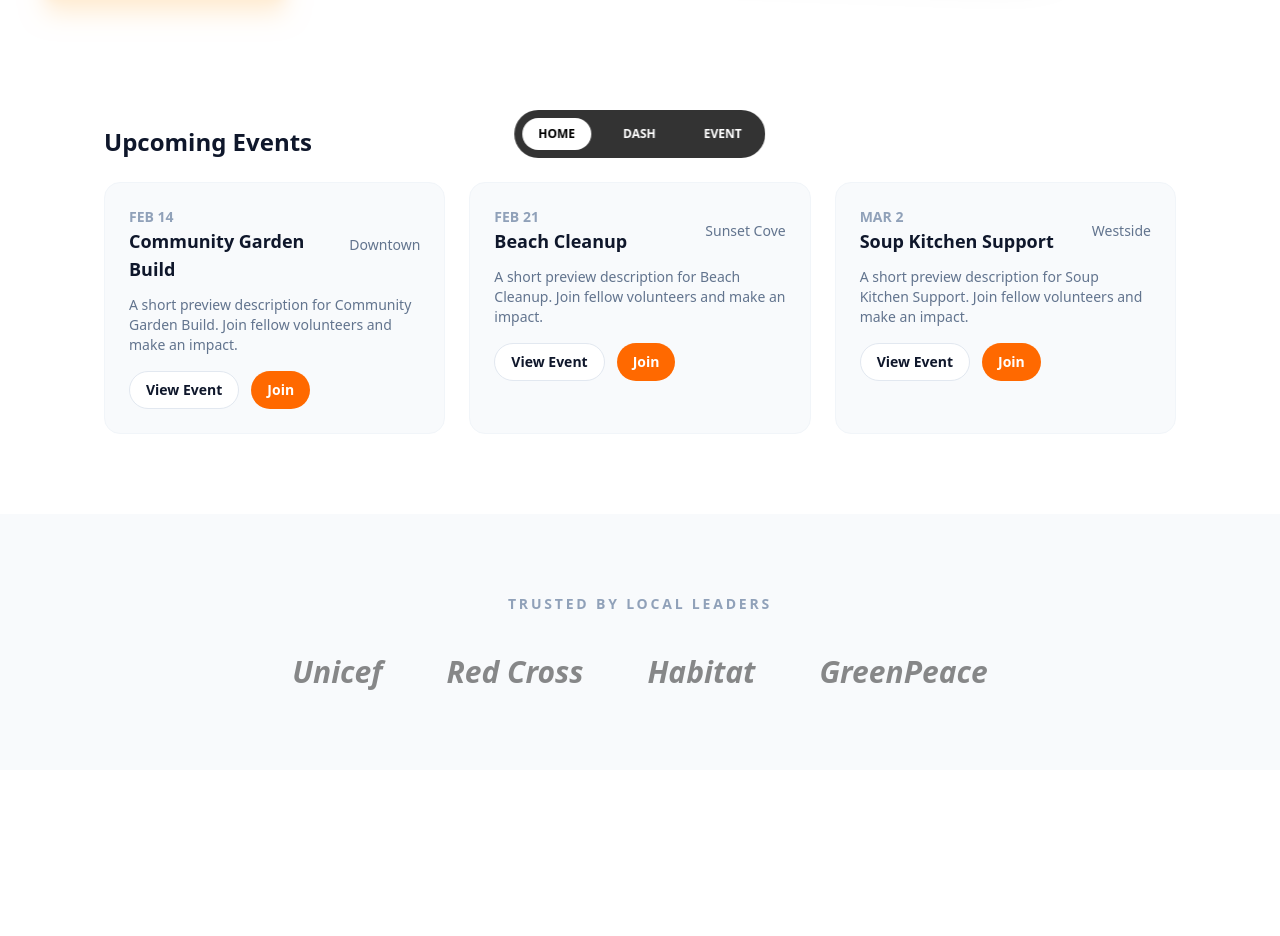
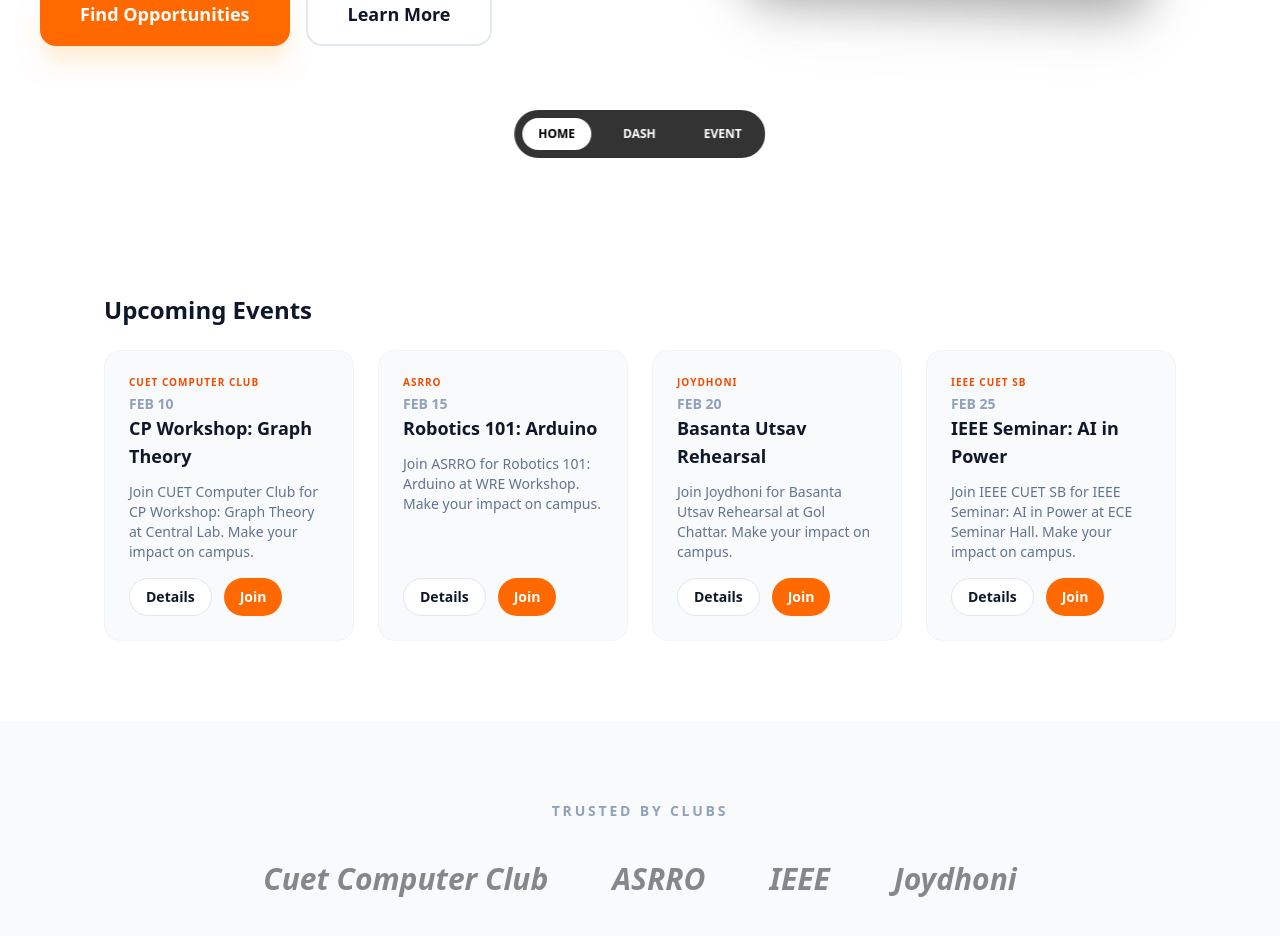
Before and after one commit to Fanged-Panda/VolunteerHub, a React (Vite) app: page / in a window 1280 px wide. Shown: the part 602-1538 px from the top of the page. Before the commit the page ends 1372 px from the top, so only its background shows below. Built offline with nearby package versions, Linux system fonts and the light colour scheme.

Commit message:
image fixed, clubs added, related events created

```diff
--- a/src/pages/EventPage.jsx
+++ b/src/pages/EventPage.jsx
@@ -2,9 +2,10 @@
 import { Users, Info, ArrowLeft, Share2, Calendar, MapPin } from 'lucide-react';
 
 const SAMPLE_EVENTS = [
-  { id: 'e1', title: 'Coastline Reforestation', category: 'Environment', date: 'Feb 28, 2026', location: 'Sunset Cove', summary: 'Plant native mangroves to prevent erosion.', details: 'Bring water and gloves. Tools provided.' },
-  { id: 'e2', title: 'Community Garden Build', category: 'Community', date: 'Mar 5, 2026', location: 'Downtown', summary: 'Create raised beds and plant seedlings.', details: 'No experience required.' },
-  { id: 'e3', title: 'Beach Cleanup', category: 'Environment', date: 'Feb 21, 2026', location: 'North Beach', summary: 'Collect debris and sort recyclables.', details: 'Bring sun protection and reusable gloves.' },
+  { id: 1, title: 'CP Workshop: Graph Theory', category: 'Workshop', date: 'Feb 10, 2026', location: 'Central Lab', summary: 'Master complex algorithms with top competitive programmers.', details: 'Bring a laptop. Hands-on sessions with problem sets.' },
+  { id: 2, title: 'Robotics 101: Arduino', category: 'Workshop', date: 'Feb 15, 2026', location: 'WRE Workshop', summary: 'Basics of hardware integration and sensor control.', details: 'Tools and boards provided; limited seats.' },
+  { id: 3, title: 'Basanta Utsav Rehearsal', category: 'Cultural', date: 'Feb 20, 2026', location: 'Gol Chattar', summary: 'Cultural rehearsal and preparation for spring festival.', details: 'Open to performers and helpers; costume briefing included.' },
+  { id: 4, title: 'IEEE Seminar: AI in Power', category: 'Seminar', date: 'Feb 25, 2026', location: 'ECE Seminar Hall', summary: 'Exploring AI applications in modern power grids.', details: 'Includes guest speakers from industry and research.' },
 ];
 
 export default function EventPage({ selectedEventId, setSelectedEvent, setCurrentPage }) {
--- a/src/pages/Home.jsx
+++ b/src/pages/Home.jsx
@@ -3,15 +3,44 @@
 export default function App({ setCurrentPage, setSelectedEvent }) {
   const [authMode, setAuthMode] = useState(null); // 'login' | 'register' | null
 const upcoming = [
-    { id: 1, title: 'Community Garden Build', date: 'Feb 14', location: 'Downtown' },
-    { id: 2, title: 'Beach Cleanup', date: 'Feb 21', location: 'Sunset Cove' },
-    { id: 3, title: 'Soup Kitchen Support', date: 'Mar 2', location: 'Westside' },
+  {
+    id: 1,
+    title: 'CP Workshop: Graph Theory',
+    club: 'CUET Computer Club',
+    date: 'Feb 10',
+    location: 'Central Lab',
+    desc: 'Master complex algorithms with the top competitive programmers of CUET.'
+  },
+  {
+    id: 2,
+    title: 'Robotics 101: Arduino',
+    club: 'ASRRO',
+    date: 'Feb 15',
+    location: 'WRE Workshop',
+    desc: 'Learn the basics of hardware integration and sensor control for your next bot.'
+  },
+  {
+    id: 3,
+    title: 'Basanta Utsav Rehearsal',
+    club: 'Joydhoni',
+    date: 'Feb 20',
+    location: 'Gol Chattar',
+    desc: 'Join the cultural heartbeat of CUET as we prepare for the spring festival.'
+  },
+  {
+    id: 4,
+    title: 'IEEE Seminar: AI in Power',
+    club: 'IEEE CUET SB',
+    date: 'Feb 25',
+    location: 'ECE Seminar Hall',
+    desc: 'Exploring the intersection of artificial intelligence and modern power grids.'
+  }
 ];
 
   return (
     <div className="min-h-full bg-white text-slate-900 font-sans selection:bg-orange-100">
       {/* Navbar */}
-      <nav className="flex items-center justify-between px-10 py-6 sticky top-0 bg-white/80 backdrop-blur-md z-50">
+      <nav className="h-16 flex items-center justify-between px-10 sticky top-0 bg-white/80 backdrop-blur-md z-50">
         <div className="flex items-center gap-2">
           <div className="w-8 h-8 bg-orange-500 rounded-lg shadow-lg shadow-orange-200" />
           <span className="text-xl font-bold tracking-tighter uppercase">VolunteerHub</span>
@@ -19,15 +48,14 @@
         <div className="hidden md:flex gap-8 font-medium items-center">
           <a href="#" className="hover:text-orange-500 transition">Causes</a>
           <a href="#" className="hover:text-orange-500 transition">For Nonprofits</a>
-          <button onClick={() => setAuthMode('login')} className="px-4 py-2 rounded-full font-semibold hover:text-orange-500 transition">Register</button>
-          {/* <button onClick={() => setAuthMode('register')} className="bg-orange-500 text-white px-4 py-2 rounded-full font-semibold hover:bg-orange-600 transition">Register</button> */}
-          <button onClick={() => setAuthMode('register')} className="bg-orange-500 text-white px-4 py-2 rounded-full font-semibold hover:bg-orange-600 transition">Login</button>
+          <button onClick={() => setAuthMode('register')} className="px-4 py-2 rounded-full font-semibold hover:text-orange-500 transition">Register</button>
+          <button onClick={() => setAuthMode('login')} className="bg-orange-500 text-white px-4 py-2 rounded-full font-semibold hover:bg-orange-600 transition">Login</button>
 
         </div>
       </nav>
 
       {/* Hero Section */}
-      <header className="max-w-7xl mx-auto grid lg:grid-cols-2 gap-12 px-10 pt-20 pb-32 items-center">
+      <header className="h-[calc(100vh-4rem)] w-full max-w-7xl mx-auto grid lg:grid-cols-2 gap-12 px-10 items-center overflow-visible">
             <div>
           <span className="text-orange-600 font-bold tracking-widest text-sm uppercase">The World is Waiting</span>
           <h1 className="text-7xl font-black leading-[1.1] mt-4 mb-8">
@@ -37,49 +65,64 @@
             Find local causes that match your skills. Join thousands making a real-world impact every single day.
           </p>
           <div className="flex gap-4">
-            <button className="bg-orange-500 text-white px-10 py-4 rounded-2xl text-lg font-bold shadow-xl shadow-orange-100 hover:scale-105 transition-all">Find Opportunities</button>
+            <button onClick={() => { setSelectedEvent?.(null); setCurrentPage?.('event'); }} className="bg-orange-500 text-white px-10 py-4 rounded-2xl text-lg font-bold shadow-xl shadow-orange-100 hover:scale-105 transition-all">Find Opportunities</button>
             <button className="border-2 border-slate-200 px-10 py-4 rounded-2xl text-lg font-bold hover:bg-slate-50 transition-all">Learn More</button>
           </div>
         </div>
-        <div className="relative">
+        <div className="relative h-full flex items-center justify-center">
           <img
             src="https://plus.unsplash.com/premium_photo-1678132566297-0c5255de1de1?q=80&w=2000&auto=format&fit=crop"
-  className="rounded-[3rem] shadow-2xl border-8 border-white transform rotate-2 hover:rotate-0 transition-all duration-500"
+            className="max-h-[80%] w-auto rounded-[2rem] shadow-2xl drop-shadow-2xl border-8 border-white transform rotate-2 hover:rotate-0 transition-all duration-500 object-cover"
             alt="Volunteer in orange vest"
           />
         </div>
       </header>
+
+
 {/* Upcoming events preview */}
-      <section className="max-w-6xl mx-auto px-10 pb-20">
+<section className="max-w-6xl mx-auto px-10 pb-20 mt-12 md:mt-16 lg:mt-24">
   <h2 className="text-2xl font-bold mb-6">Upcoming Events</h2>
-        <div className="grid grid-cols-1 md:grid-cols-3 gap-6">
+  <div className="grid grid-cols-1 md:grid-cols-2 lg:grid-cols-4 gap-6">
     {upcoming.map((e) => (
-            <div key={e.id} className="bg-slate-50 p-6 rounded-2xl border border-slate-100">
+      <div key={e.id} className="bg-slate-50 p-6 rounded-2xl border border-slate-100 flex flex-col justify-between h-full">
+        <div>
           <div className="flex items-center justify-between mb-3">
             <div>
+              <p className="text-[10px] text-orange-600 font-black uppercase tracking-widest mb-1">{e.club}</p>
               <p className="text-sm text-slate-400 uppercase font-bold">{e.date}</p>
               <h3 className="font-bold text-lg">{e.title}</h3>
             </div>
-                <div className="text-sm text-slate-500">{e.location}</div>
           </div>
-              <p className="text-sm text-slate-500 mb-4">A short preview description for {e.title}. Join fellow volunteers and make an impact.</p>
-              <div className="flex gap-3">
-                <button onClick={() => { setSelectedEvent?.(e.id); setCurrentPage?.('event'); }} className="px-4 py-2 bg-white border border-slate-200 rounded-full text-sm font-bold hover:bg-slate-900 hover:text-white transition">View Event</button>
-                <button onClick={() => { setSelectedEvent?.(e.id); setCurrentPage?.('event'); }} className="px-4 py-2 bg-orange-500 text-white rounded-full text-sm font-bold hover:bg-orange-600 transition">Join</button>
+          <p className="text-sm text-slate-500 mb-4">Join {e.club} for {e.title} at {e.location}. Make your impact on campus.</p>
+        </div>
+
+        <div className="flex gap-3 mt-auto">
+          <button
+            onClick={() => { setSelectedEvent?.(e.id); setCurrentPage?.('event'); }}
+            className="px-4 py-2 bg-white border border-slate-200 rounded-full text-sm font-bold hover:bg-slate-900 hover:text-white transition"
+          >
+            Details
+          </button>
+          <button
+            onClick={() => { setSelectedEvent?.(e.id); setCurrentPage?.('event'); }}
+            className="px-4 py-2 bg-orange-500 text-white rounded-full text-sm font-bold hover:bg-orange-600 transition"
+          >
+            Join
+          </button>
         </div>
       </div>
     ))}
   </div>
 </section>
 
-      {/* Social Proof */}
+      {/* Trusted Clubs */}
       <section className="bg-slate-50 py-20 px-10 text-center">
-        <h2 className="text-slate-400 font-semibold uppercase tracking-[0.2em] text-sm mb-10">Trusted by Local Leaders</h2>
+        <h2 className="text-slate-400 font-semibold uppercase tracking-[0.2em] text-sm mb-10">Trusted by Clubs</h2>
         <div className="flex flex-wrap justify-center gap-16 grayscale opacity-50">
-          <span className="text-3xl font-bold italic">Unicef</span>
-          <span className="text-3xl font-bold italic">Red Cross</span>
-          <span className="text-3xl font-bold italic">Habitat</span>
-          <span className="text-3xl font-bold italic">GreenPeace</span>
+          <span className="text-3xl font-bold italic">Cuet Computer Club</span>
+          <span className="text-3xl font-bold italic">ASRRO</span>
+          <span className="text-3xl font-bold italic">IEEE</span>
+          <span className="text-3xl font-bold italic">Joydhoni</span>
         </div>
       </section>
 
```
Lines whose indentation alone changed are shown as unchanged.
